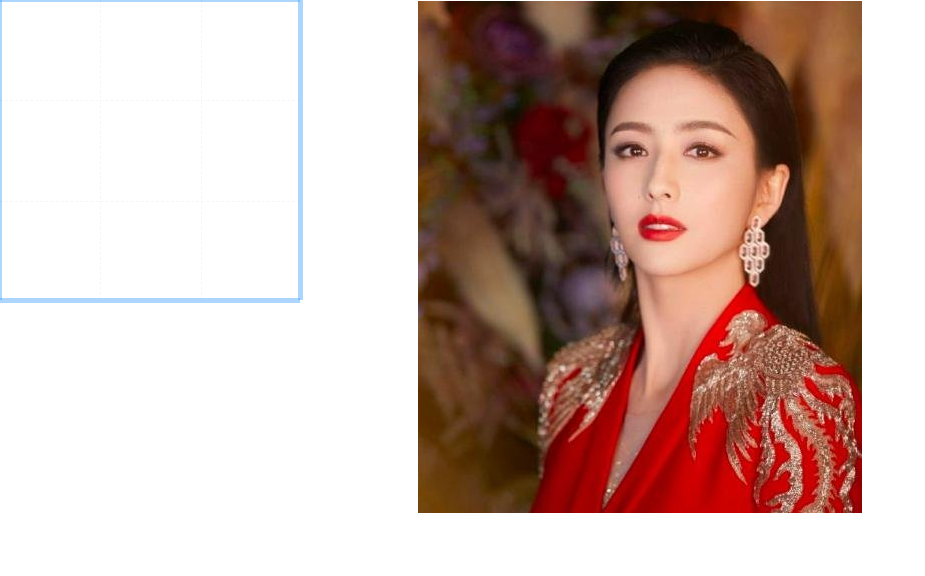
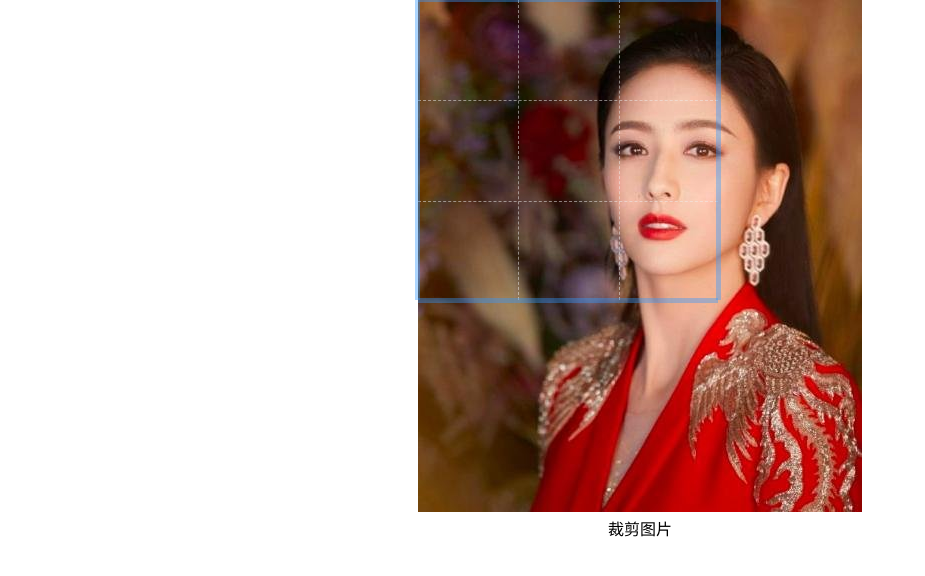
Before and after one commit to sunchang612/sc-react-cropper, a React (Create React App) app: page / in a window 1280 px wide. Shown: the top 576 px of the page, without its empty margins (0-925 px from the left). Built offline with nearby package versions, Linux system fonts and the light colour scheme.

Commit message:
:sparkles: support for cutting

```diff
--- a/src/App.css
+++ b/src/App.css
@@ -2,16 +2,20 @@
   text-align: center;
   position: relative;
 }
-
+.container {
+  display: inline-block;
+  position: relative;
+}
 .App-header {
   /* min-height: 100vh; */
-  display: flex;
+  /* display: flex;
   flex-direction: column;
   align-items: center;
   justify-content: center;
   font-size: calc(10px + 2vmin);
   color: white;
-  border: 1px dashed ;
+  border: 1px dashed ; */
+  display: inline-block;
 }
 
 .cropper-drag-wrap {
--- a/src/App.js
+++ b/src/App.js
@@ -188,9 +188,39 @@ function App() {
     }
   }
 
+  const handleClick = () => {
+    const { selectArea } = state
+    const cropCanvas = document.createElement('canvas')
+
+    const style = cropper.current.style
+    // 因为默认位置 这里是 NAN
+    const top =  parseFloat(style.top) || 0
+    const left = parseFloat(style.left) || 0
+    const width = cropper.current.clientWidth
+    const height = cropper.current.clientHeight
+
+    console.log(top, left, width, height)
+    // const cropCanvas = document.getElementById('canvas')
+
+
+    cropCanvas.height = height
+    cropCanvas.width = width
+    const resImg = new Image()
+    const imgUrl = require('./image/123.jpg')
+    resImg.src = imgUrl
+    resImg.onload = () => {
+
+      const canvas2 = cropCanvas.getContext('2d').drawImage(resImg,  left, top, width, height, 0, 0, width, height)
+      cropCanvas.toDataURL('image/png', 1)
+      console.log('canvas2--------->', resImg,  cropCanvas.toDataURL('image/png', 1))
+      document.getElementById('img').src = cropCanvas.toDataURL('image/png', 1)
+    }
+    // const base = canvas2.toDataURL('image')
+  }
+
   return (
     <div className="App">
-      <div>
+      <div  className="container">
         <div className="App-header">
           <img id="image" src={require('./image/123.jpg')} alt=""/>
         </div>
@@ -206,6 +236,10 @@ function App() {
           <span className="border-line slide-border-bom" onMouseDown={(e) => handleResizeReady(e, 'b')}></span>
         </div>
       </div>
+
+      <div className="cropper-btn" onClick={handleClick}>裁剪图片</div>
+      {/* <canvas id="canvas"></canvas> */}
+      <img id="img"></img>
     </div>
   )
 }
```
